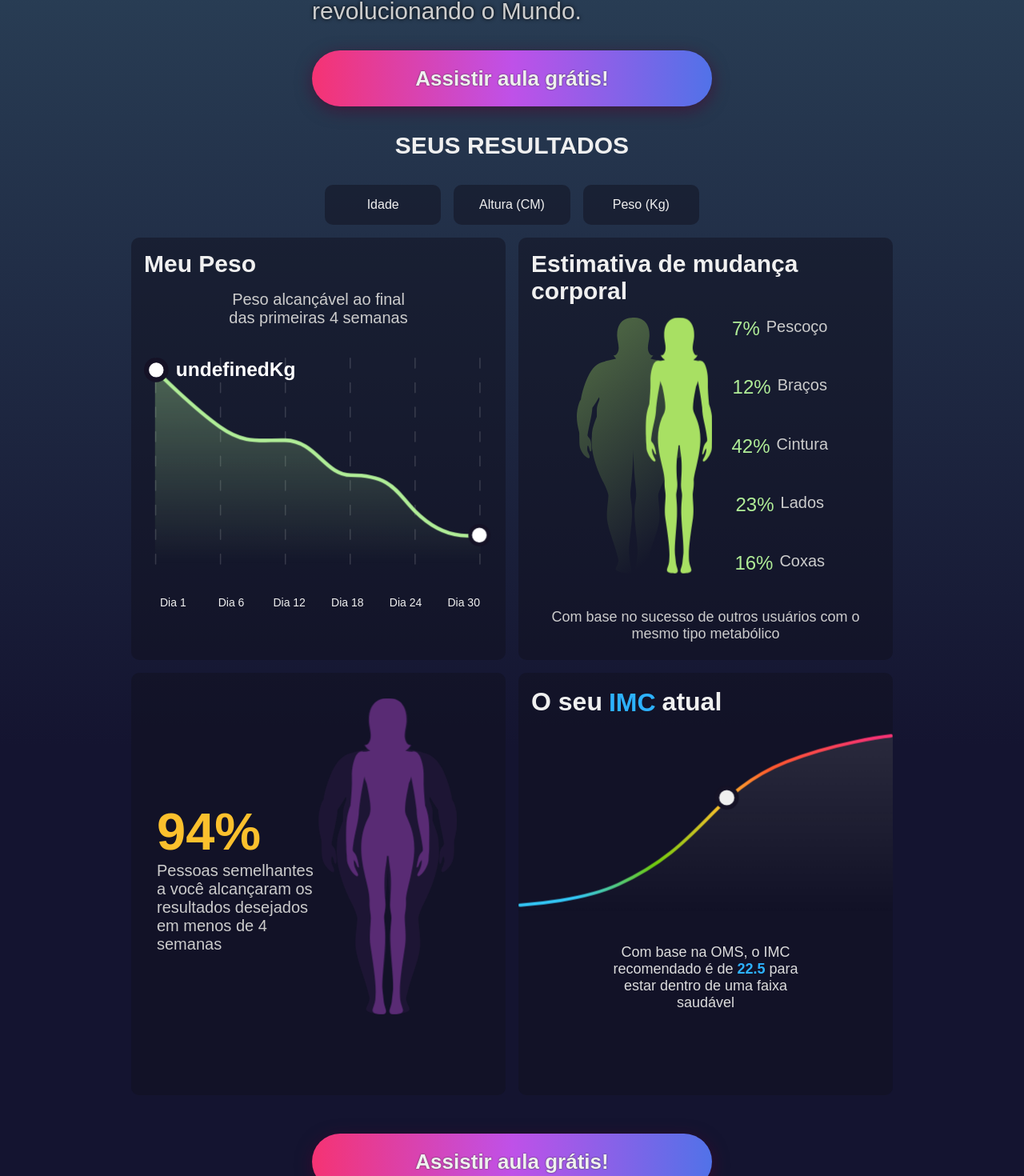
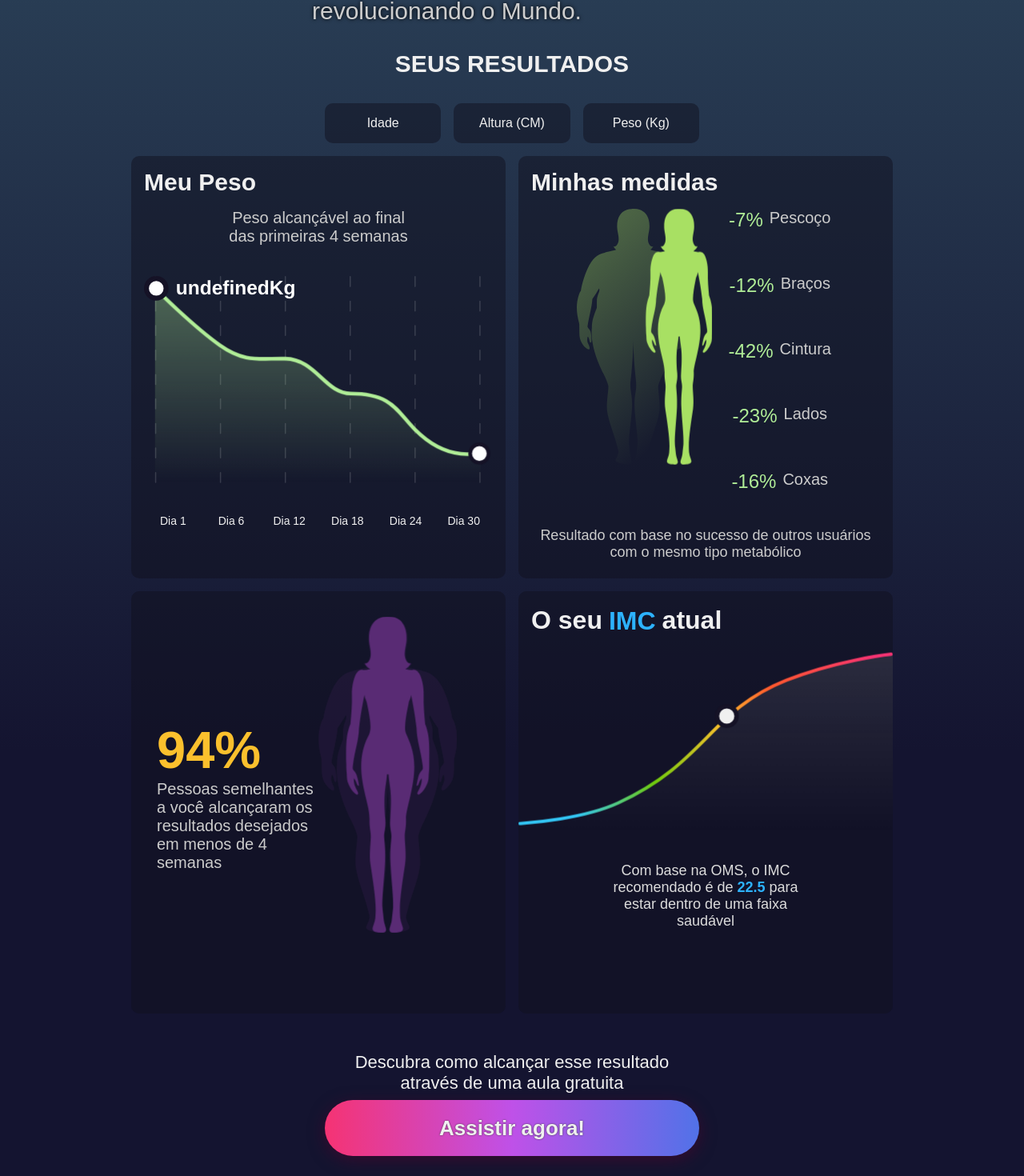
Before and after one commit to JeanVictorMachado/keto-life-max, a React (Create React App) app: page /results in a window 1280 px wide. Shown: the part 215-1685 px from the top of the page at 80% size. Built offline with nearby package versions, Linux system fonts and the light colour scheme.

Commit message:
feat: updated

```diff
--- a/src/components/CardBodyChange/index.tsx
+++ b/src/components/CardBodyChange/index.tsx
@@ -11,7 +11,7 @@ export const CardBodyChange = () => {
 
   return (
     <div className="results__svg-card-container">
-      <h2>Estimativa de mudança corporal</h2>
+      <h2 className="results__title-text">Minhas medidas</h2>
 
       <div className="results__svg-container">
         <div className="results__svg-personal">
@@ -20,29 +20,30 @@ export const CardBodyChange = () => {
 
         <div className="results__infos-personal">
           <span>
-            7%<p>Pescoço</p>
+            -7%<p>Pescoço</p>
           </span>
 
           <span>
-            12%<p>Braços</p>
+            -12%<p>Braços</p>
           </span>
 
           <span>
-            42%<p>Cintura</p>
+            -42%<p>Cintura</p>
           </span>
 
           <span>
-            23%<p>Lados</p>
+            -23%<p>Lados</p>
           </span>
 
           <span>
-            16%<p>Coxas</p>
+            -16%<p>Coxas</p>
           </span>
         </div>
       </div>
 
       <span className="results__text-botton">
-        Com base no sucesso de outros usuários com o mesmo tipo metabólico
+        Resultado com base no sucesso de outros usuários com o mesmo tipo
+        metabólico
       </span>
     </div>
   );
--- a/src/components/CardBodyChange/styles.css
+++ b/src/components/CardBodyChange/styles.css
@@ -3,6 +3,11 @@
   display: flex;
   flex-direction: column;
   align-items: center;
+}
+
+.results__title-text {
+  width: 100%;
+  text-align: left;
 }
 
 .results__svg-container {
--- a/src/pages/Home/index.tsx
+++ b/src/pages/Home/index.tsx
@@ -1,4 +1,5 @@
 import { useContext, useEffect, useMemo, useState } from "react";
+
 import { BookIcon } from "../../components/BookIcon";
 import { ButtonsGender } from "../../components/ButtonsGender";
 import { CardTestimonial } from "../../components/CardTestimonial";
@@ -57,36 +58,41 @@ export const Home = () => {
               </div>
 
               <p className="home-content__title">
-                Você sabia que é possível emagrecer muito mesmo podendo comer de
-                tudo?
+                Você sabia que é possível emagrecer podendo comer de tudo?
               </p>
 
               <p
                 id="home-content__call-method"
                 className="home-content__call-method"
               >
-                Descubra quanto peso você podera perder aplicando esse metodo:
+                Descubra quantos quilos você poderá perder aplicando esse
+                metodo:
               </p>
 
               <ol id="home-content__ol" className="home-content__ol">
-                <li className="home-content__li">Selecione o seu gênero</li>
                 <li className="home-content__li">
-                  Escolha os seus alimentos preferidos
+                  Selecione o seu gênero em um dos circulos abaixo (Masculino ou
+                  Feminino)
+                </li>
+                <li className="home-content__li">
+                  Escolha seus alimentos preferidos
                 </li>
                 <li className="home-content__li">
                   Defina o seu estilo de vida
                 </li>
-                <li className="home-content__li">Insira as suas medidas</li>
                 <li className="home-content__li">
-                  Veja o passo a passo pra você atingir seu resultado
+                  Insira sua altura, peso atual e peso desejado
+                </li>
+                <li className="home-content__li">
+                  E descubra o passo a passo pra você atingir seu resultado
                 </li>
               </ol>
 
               <ButtonsGender id="button-gender" />
 
               <p className="home-content__objetive-text">
-                Você será capaz de atingir todos seus objetivos com o metodo
-                Keto PRO
+                Você será capaz de atingir o seu objetivo com o metodo Keto life
+                MAX
               </p>
 
               <div className="home-content__perfil-icon">
@@ -97,10 +103,9 @@ export const Home = () => {
                 </p>
 
                 <p className="home-content__perfil-text">
-                  Imediatamente após preencher as suas informações no
-                  questionário, verá o seu Índice de Massa Corporal (IMC)
-                  pessoal e idade metabólica. Obtenha também recomendações sobre
-                  a ingestão diária de calorias e água. Tudo isso de graça.
+                  Imediatamente, após preencher as suas informações no
+                  questionário, você descubrirá o seu Índice de Massa Corporal
+                  (IMC) gratuitamente.
                 </p>
               </div>
 
@@ -110,10 +115,10 @@ export const Home = () => {
                 <p className="home-content__perfil-title">Aula grátis</p>
 
                 <p className="home-content__perfil-text">
-                  Veja uma vídeo aula grátis criada por um nutricionista
-                  experiente e pós graduado em emagrecimento de forma saudável,
-                  entenda tudo como funciona o metodo Keto Life e o por que ele
-                  é tudo eficaz na perda de peso.
+                  Veja uma vídeo aula criada por um nutricionista experiente e
+                  pós graduado em emagrecimento de forma saudável. Entenda como
+                  funciona o metodo Keto Life MAX e o porquê ele é o mais eficaz
+                  na perda de peso.
                 </p>
               </div>
 
--- a/src/pages/QuestionsOne/index.tsx
+++ b/src/pages/QuestionsOne/index.tsx
@@ -1,10 +1,12 @@
 import { useContext } from "react";
-import { MdOutlineFastfood } from "react-icons/md";
+
 import { FooterQuestions } from "../../components/FooterQuestions";
 import { GreenCircle } from "../../components/GreenCircle";
 import { Header } from "../../components/Header";
 import { QuestionButton } from "../../components/QuestionButton";
 import ContextAPI from "../../context/ContextApi";
+
+import { MdOutlineFastfood } from "react-icons/md";
 
 import "./styles.css";
 
@@ -47,13 +49,15 @@ export const QuestionsOne = () => {
         icon={<GreenCircle svg={<MdOutlineFastfood fontSize={30} />} />}
       />
 
-      <p className="questions-one__title">Qual seu tipo de comida preferida?</p>
+      <p className="questions-one__title">
+        Como geralmente são suas refeições diárias?
+      </p>
 
       <div className="questions-one__buttons-container">
         <div className="questions-one__button">
           <QuestionButton
             link="/2-3"
-            text="sds"
+            text="Sempre como legumes verduras e proteínas"
             onClick={() => handleClick("1")}
           />
         </div>
@@ -61,7 +65,7 @@ export const QuestionsOne = () => {
         <div className="questions-one__button">
           <QuestionButton
             link="/2-3"
-            text="cseucbeucbeucbeucsssssssssssss"
+            text="O básico: Arroz, feijão e carne"
             onClick={() => handleClick("2")}
           />
         </div>
@@ -69,7 +73,7 @@ export const QuestionsOne = () => {
         <div className="questions-one__button">
           <QuestionButton
             link="/2-3"
-            text="sds"
+            text="Como muito fast food e comidas congeladas"
             onClick={() => handleClick("3")}
           />
         </div>
@@ -77,7 +81,7 @@ export const QuestionsOne = () => {
         <div className="questions-one__button">
           <QuestionButton
             link="/2-3"
-            text="sds"
+            text="Geralmente faço apenas uma refeição diária"
             onClick={() => handleClick("4")}
           />
         </div>
--- a/src/pages/QuestionsThree/index.tsx
+++ b/src/pages/QuestionsThree/index.tsx
@@ -50,7 +50,7 @@ export const QuestionsThree = () => {
     desiredWeight,
   }: InputValuesProps) => {
     const imc = String(
-      ((Number(weight) / (Number(height) * 2)) * 100).toFixed(1)
+      (Number(weight) / ((Number(height) * Number(height)) / 10000)).toFixed(1)
     );
 
     const personalInformations = JSON.parse(
--- a/src/pages/QuestionsTwo/index.tsx
+++ b/src/pages/QuestionsTwo/index.tsx
@@ -55,7 +55,7 @@ export const QuestionsTwo = () => {
         <div className="questions-one__button">
           <QuestionButton
             link="/3-3"
-            text="sds"
+            text="Pratico atividades físicas regularmente"
             onClick={() => handleClick("1")}
           />
         </div>
@@ -63,7 +63,7 @@ export const QuestionsTwo = () => {
         <div className="questions-one__button">
           <QuestionButton
             link="/3-3"
-            text="cseucbeucbeucbeucsssssssssssss"
+            text="Às vezes pratico atividades físicas"
             onClick={() => handleClick("2")}
           />
         </div>
@@ -71,7 +71,7 @@ export const QuestionsTwo = () => {
         <div className="questions-one__button">
           <QuestionButton
             link="/3-3"
-            text="sds"
+            text="Não pratico atividades físicas mas faço esforço no trabalho"
             onClick={() => handleClick("3")}
           />
         </div>
@@ -79,7 +79,7 @@ export const QuestionsTwo = () => {
         <div className="questions-one__button">
           <QuestionButton
             link="/3-3"
-            text="sds"
+            text="Não pratico atividades físicas e trabalho sentado"
             onClick={() => handleClick("4")}
           />
         </div>
--- a/src/pages/Results/index.tsx
+++ b/src/pages/Results/index.tsx
@@ -119,15 +119,6 @@ export const Results = () => {
               <p className="results__title">revolucionando o Mundo.</p>
             </div>
 
-            <div className="results__content">
-              <SubmitButton
-                text="Assistir aula grátis!"
-                fontSize="26px"
-                fontWeight="600"
-                onClick={handleRedirect}
-              />
-            </div>
-
             <div className="results__result-resume-container">
               <p className="results__result-resume-text">SEUS RESULTADOS</p>
 
@@ -174,8 +165,13 @@ export const Results = () => {
             </div>
 
             <div className="results__final-submit-button">
+              <p className="results__title-final-submit-button">
+                Descubra como alcançar esse resultado através de uma aula
+                gratuita
+              </p>
+
               <SubmitButton
-                text="Assistir aula grátis!"
+                text="Assistir agora!"
                 fontSize="26px"
                 fontWeight="600"
                 onClick={handleRedirect}
@@ -187,8 +183,13 @@ export const Results = () => {
             </div>
 
             <div className="results__final-submit-button">
+              <p className="results__title-final-submit-button">
+                Descubra como alcançar esse resultado através de uma aula
+                gratuita
+              </p>
+
               <SubmitButton
-                text="Assistir aula grátis!"
+                text="Assistir agora!"
                 fontSize="26px"
                 fontWeight="600"
                 onClick={handleRedirect}
--- a/src/pages/Results/styles.css
+++ b/src/pages/Results/styles.css
@@ -59,7 +59,7 @@
 .results__result-resume-container {
   width: 100%;
   max-width: 500px;
-  padding: 32px 16px 16px 16px;
+  padding: 16px 16px 16px 16px;
   margin: auto;
 }
 
@@ -127,10 +127,20 @@
 
 .results__final-submit-button {
   width: 100%;
+  max-width: 500px;
   padding: 32px 16px 48px 16px;
+  margin: auto;
 
   display: flex;
+  flex-direction: column;
   justify-content: center;
+}
+
+.results__title-final-submit-button {
+  font-size: 22px;
+  color: rgb(240, 240, 240);
+  text-align: center;
+  margin-bottom: 8px;
 }
 
 .results__card-testimonial {
--- a/src/pages/SalesPage/index.tsx
+++ b/src/pages/SalesPage/index.tsx
@@ -48,7 +48,7 @@ export const SalesPage = () => {
       <div className="sales-page__title-container-2">
         <p>
           <strong>Conheça o método</strong> que está sendo mais utilizado no
-          mundo em emagrecimento e descubra porque você nunca{" "}
+          mundo em emagrecimento e descubra por que você nunca{" "}
           <strong>emagrece de forma definitiva</strong>
         </p>
       </div>
```
